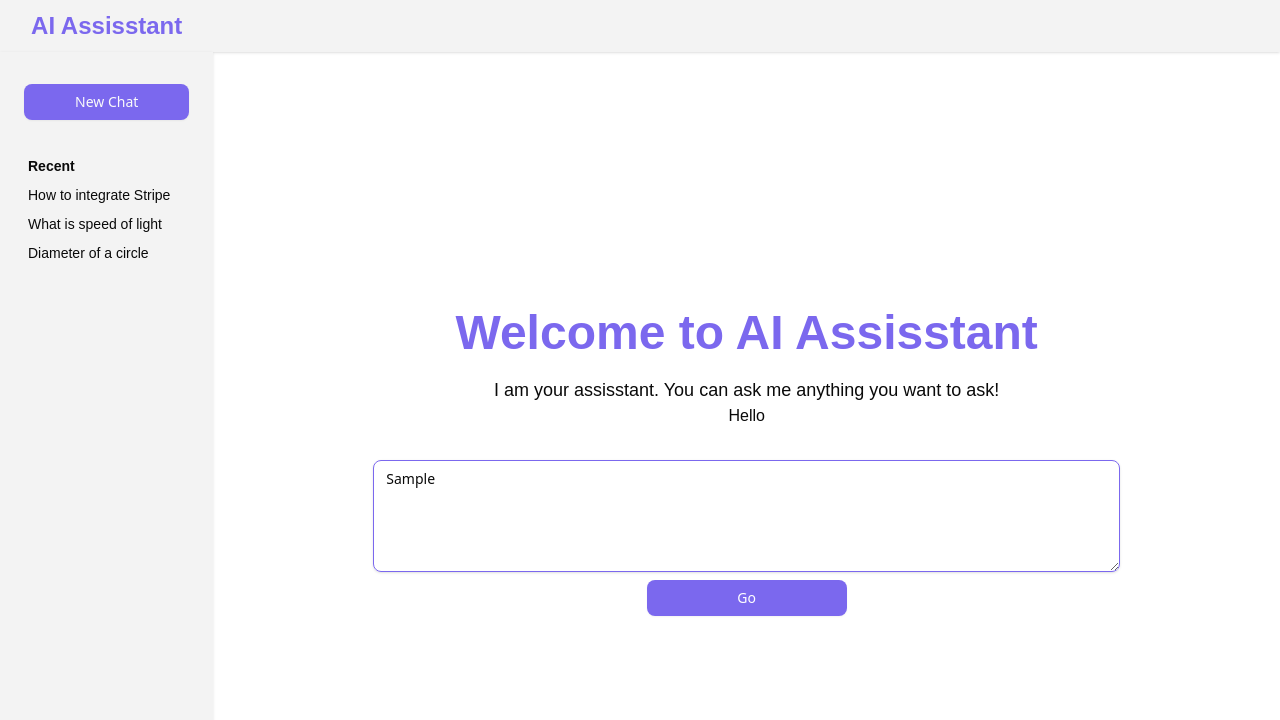
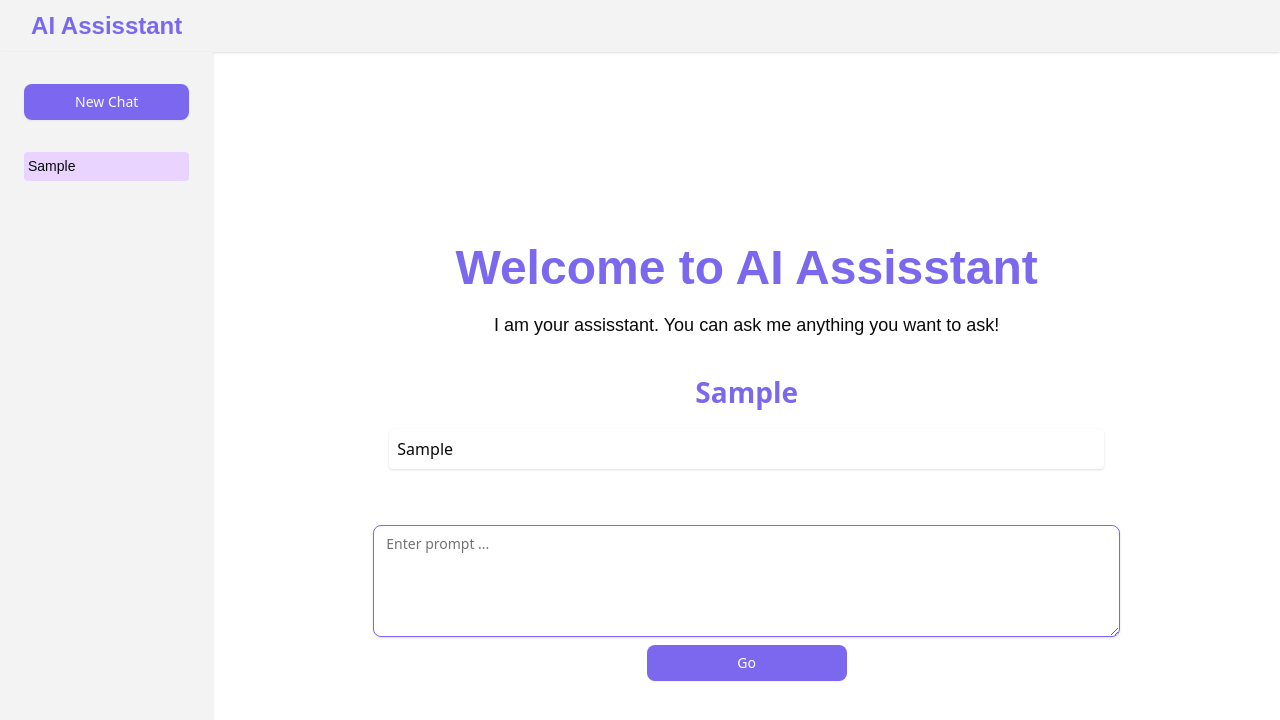
Before and after one commit to TayyabQ/ai-assisstant-client, a Next.js app: page /dashboard in a window 1280 px wide. Both pictures are taken after typing "Sample" into the empty fields and a click on the button "Go". Shown: the top 720 px of the page. Built offline with nearby package versions, Linux system fonts and the light colour scheme.

Commit message:
Functional chat interface (mock AI replies)

```diff
--- a/app/layout.tsx
+++ b/app/layout.tsx
@@ -1,6 +1,7 @@
 import type { Metadata } from "next";
 import "./globals.css";
 import SessionWrapper from "./SessionWrapper/page";
+import { ChatProvider } from "@/components/context_apis/chat_Context";
 
 export const metadata: Metadata = {
   title: "AI Assisstant",
@@ -15,9 +16,11 @@ export default function RootLayout({
   return (
     <html lang="en">
       <SessionWrapper>
-      <body>
-        {children}
-      </body>
+          <body>
+            <ChatProvider>
+              {children}
+            </ChatProvider>
+          </body>
       </SessionWrapper>
     </html>
   );
--- /dev/null
+++ b/components/context_apis/chat_Context.tsx
@@ -0,0 +1,104 @@
+'use client';
+
+import React, { createContext, useContext, useState, ReactNode, useEffect } from 'react';
+
+export type Chat = {
+  chatId: number;
+  chatTitle: string;
+  messages: string[];
+};
+
+type ChatContextType = {
+  chats: Chat[];
+  currentChatId: number | null;
+  addChat: (chatId: number, messages: string[], title: string) => void;
+  setCurrentChat: (chatId: number, messages: string[], title: string) => void;
+  updateName: (chatId: number, title: string) => void;
+  addMessage: (chatId: number, message: string) => void;
+  openChat: (chatId: number) => void;
+};
+
+const ChatContext = createContext<ChatContextType | undefined>(undefined);
+
+export const ChatProvider = ({ children }: { children: ReactNode }) => {
+  const [chats, setChats] = useState<Chat[]>([]);
+  const [currentChatId, setCurrentChatId] = useState<number | null>(null);
+
+  useEffect(() => {
+    const stored = localStorage.getItem("chats");
+    if (stored) {
+      const { data, timestamp } = JSON.parse(stored);
+      const now = Date.now();
+
+      // Chat will be automatically removed 24 hours
+      if (now - timestamp < 24 * 60 * 60 * 1000) {
+        setChats(data);
+      } else {
+        localStorage.removeItem('chats');
+      }
+    }
+  }, []);
+
+  useEffect(() => {
+    if (chats.length > 0) {
+      localStorage.setItem(
+        "chats",
+        JSON.stringify({ data: chats, timestamp: Date.now() })
+      );
+    }
+  }, [chats]);
+
+  const addChat = (chatId: number, messages: string[], title: string) => {
+    setChats((prev) => [...prev, { chatId, messages, chatTitle: title }]);
+    setCurrentChatId(chatId);
+  };
+
+  const setCurrentChat = (chatId: number, messages: string[], title: string) => {
+  setChats((prev) => {
+    const exists = prev.some((chat) => chat.chatId === chatId);
+
+    if (exists) {
+      return prev;
+    } else {
+      return [...prev, { chatId, messages, chatTitle: title }];
+    }
+  });
+
+  setCurrentChatId(chatId);
+};
+
+  const updateName = (chatId: number, title: string) => {
+    setChats((prev) =>
+      prev.map((chat) =>
+        chat.chatId === currentChatId ? { ...chat, chatTitle: title } : chat
+      )
+    );
+  };
+
+  const addMessage = (chatId: number, message: string) => {
+    setChats((prev) =>
+      prev.map((chat) =>
+        chat.chatId === chatId ? { ...chat, messages: [...chat.messages, message] } : chat
+      )
+    );
+  };
+
+  const openChat = (chatId: number) => {
+    setCurrentChatId(chatId);
+  };
+
+  return (
+    <ChatContext.Provider value={{ chats, currentChatId, addChat, setCurrentChat, updateName, addMessage, openChat }}>
+      {children}
+    </ChatContext.Provider>
+  );
+};
+
+export const useChatContext = () => {
+  const ctx = useContext(ChatContext);
+  if (!ctx)
+  {
+    throw new Error('useChatContext is not being be used inside ChatProvider');
+  }
+  return ctx;
+};
--- a/components/home/chat.tsx
+++ b/components/home/chat.tsx
@@ -1,17 +1,70 @@
-import React from 'react'
-import { Textarea } from '../ui/textarea'
-import { Button } from '../ui/button'
+import { useRef } from 'react';
+import { useChatContext } from '@/components/context_apis/chat_Context';
+import { Button } from '@/components/ui/button';
+import { Textarea } from '../ui/textarea';
 
 const Chat = () => {
+  const { chats, addChat, setCurrentChat, currentChatId, updateName, addMessage } = useChatContext();
+  const inputRef = useRef<HTMLTextAreaElement>(null);
+
+  const currentChat = chats.find((c) => c.chatId === currentChatId);
+
+  const handleSend = () => {
+    if (inputRef.current?.value && currentChat) {
+      addMessage(currentChat.chatId, inputRef.current.value);
+      updateName(currentChat.chatId, ``+inputRef.current.value);
+      inputRef.current.value = '';
+    }
+  };
+
+  const handleNewDefaultChat = () => {
+    if (inputRef.current?.value) {
+      const newId = chats.length + 1;
+      // Create a new chat
+      addChat(newId, [], ``+inputRef.current.value);
+      // Set it as current chat
+      setCurrentChat(newId, [], ``+inputRef.current.value);
+      if (inputRef.current?.value) {
+        addMessage(newId, inputRef.current.value);
+        inputRef.current.value = '';
+      }
+    }
+  };
+
+  if (!currentChat) {
+    return (
+      <div className='min-h-screen flex flex-col items-center justify-center px-10 md:px-20 lg:px-40'>
+        <p className='text-[24px] md:text-[28px] lg:text-[40px] xl:text-[48px] 2xl:text-[72px] text-header-purple font-bold my-2'>Welcome to AI Assisstant</p>
+        <p className='text-[11px] md:text-[18px] 2xl:text-[28px]'>I am your assisstant. You can ask me anything you want to ask!</p>
+        <Textarea ref={inputRef} className='min-h-28 2xl:min-h-40 mt-8 border-header-purple shadow-sm' placeholder='Enter prompt ...'/>
+        <Button onClick={handleNewDefaultChat} className='w-50 mt-2 2xl:text-[24px] bg-header-purple text-white' variant='default' size='default'>Go</Button>
+      </div>
+    )
+  }
+
   return (
     <div className='min-h-screen flex flex-col items-center justify-center px-10 md:px-20 lg:px-40'>
       <p className='text-[24px] md:text-[28px] lg:text-[40px] xl:text-[48px] 2xl:text-[72px] text-header-purple font-bold my-2'>Welcome to AI Assisstant</p>
       <p className='text-[11px] md:text-[18px] 2xl:text-[28px]'>I am your assisstant. You can ask me anything you want to ask!</p>
-      <p>Hello</p>
-      <Textarea className='min-h-28 2xl:min-h-40 mt-8 border-header-purple shadow-sm' placeholder='Enter prompt ...'/>
-      <Button className='w-50 mt-2 2xl:text-[24px] bg-header-purple text-white' variant='default' size='default'>Go</Button>
+
+      <div className="text-[14px] md:text-[24px] xl:text-[28px] 2xl:text-[36px] text-header-purple font-bold mt-8">
+        {currentChat.chatTitle}
+      </div>
+
+      <div
+        className="w-full overflow-y-auto p-4"
+      >
+        {currentChat.messages.map((msg, idx) => (
+          <div key={idx} className="p-2 mb-2 bg-white rounded shadow-sm">
+            {msg}
+          </div>
+        ))}
+      </div>
+
+      <Textarea ref={inputRef} className='min-h-28 2xl:min-h-40 mt-8 border-header-purple shadow-sm' placeholder='Enter prompt ...'/>
+      <Button onClick={handleSend} className='w-50 mt-2 2xl:text-[24px] bg-header-purple text-white' variant='default' size='default'>Go</Button>
     </div>
-  )
-}
+  );
+};
 
-export default Chat
+export default Chat;
--- a/components/home/header.tsx
+++ b/components/home/header.tsx
@@ -1,4 +1,3 @@
-import React from 'react'
 import SidebarToggle from './sidebar/sidebar_Toggle'
 
 const Header = () => {
--- a/components/home/sidebar/sidebar.tsx
+++ b/components/home/sidebar/sidebar.tsx
@@ -1,28 +1,28 @@
-import React from 'react'
 import { Button } from '@/components/ui/button'
+import { useChatContext } from '@/components/context_apis/chat_Context'
 
 const Sidebar = () => {
+  const { chats, addChat, openChat, currentChatId } = useChatContext();
+
+  const handleNewChat = () => {
+    const newId = chats.length + 1;
+    addChat(newId, [], `Chat ${newId}`);
+  };
+
   return (
     <div className='min-h-screen flex flex-col items-center justify-start py-4 px-2 bg-gray-background shadow-sm'>
       <div className='w-full p-4'>
-        <Button className='w-full 2xl:text-[24px] bg-header-purple' variant='default' size='default'>New Chat</Button>
+        <Button className='w-full 2xl:text-[24px] bg-header-purple' variant='default' size='default' onClick={handleNewChat}>New Chat</Button>
       </div>
       <div className='w-full flex flex-col items-center justify-center p-4'>
-        <div className='w-full text-[14px] flex items-center justify-start p-1'>
-          <p className='font-bold 2xl:text-[18px]'>Recent</p>
-        </div>
-        <div className='w-full text-[14px] flex items-center justify-start p-1'>
-          <p className='2xl:text-[18px]'>How to integrate Stripe</p>
-        </div>
-        <div className='w-full text-[14px] flex items-center justify-start p-1'>
-          <p className='2xl:text-[18px]'>What is speed of light</p>
-        </div>
-        <div className='w-full text-[14px] flex items-center justify-start p-1'>
-          <p className='2xl:text-[18px]'>Diameter of a circle</p>
-        </div>
+        {chats.map((chat) => (
+          <div key={chat.chatId} className={`w-full text-[14px] flex items-center justify-start p-1 cursor-pointer ${currentChatId === chat.chatId ? 'bg-purple-200 rounded' : ''}`} onClick={() => openChat(chat.chatId)}>
+            <p className='2xl:text-[18px]'>{chat.chatTitle}</p>
+          </div>
+        ))}
       </div>
     </div>
-  )
-}
+  );
+};
 
-export default Sidebar
+export default Sidebar;
--- a/components/home/sidebar/sidebar_Mobile.tsx
+++ b/components/home/sidebar/sidebar_Mobile.tsx
@@ -1,25 +1,26 @@
-import React from 'react'
 import { Button } from '@/components/ui/button'
+import { useChatContext } from '@/components/context_apis/chat_Context'
 
 const Sidebar_Mobile = () => {
+
+  const { chats, addChat, openChat, currentChatId } = useChatContext();
+
+  const handleNewChat = () => {
+    const newId = chats.length + 1;
+    addChat(newId, [], `Chat ${newId}`);
+  };
+
   return (
     <div className='w-[60%] absolute left-0 top-10 min-h-screen flex flex-col items-center justify-start py-4 px-2 bg-gray-background shadow-sm'>
       <div className='w-full p-4'>
-        <Button className='w-full bg-header-purple' variant='default' size='default'>New Chat</Button>
+        <Button className='w-full bg-header-purple' variant='default' size='default' onClick={handleNewChat}>New Chat</Button>
       </div>
       <div className='w-full flex flex-col items-center justify-center p-4'>
-        <div className='w-full text-[14px] flex items-center justify-start p-1'>
-          <p className='font-bold'>Recent</p>
-        </div>
-        <div className='w-full text-[14px] flex items-center justify-start p-1'>
-          <p>How to integrate Stripe</p>
-        </div>
-        <div className='w-full text-[14px] flex items-center justify-start p-1'>
-          <p>What is speed of light</p>
-        </div>
-        <div className='w-full text-[14px] flex items-center justify-start p-1'>
-          <p>Diameter of a circle</p>
-        </div>
+         {chats.map((chat) => (
+          <div key={chat.chatId} className={`w-full text-[14px] flex items-center justify-start p-1 cursor-pointer ${currentChatId === chat.chatId ? 'bg-purple-200 rounded' : ''}`} onClick={() => openChat(chat.chatId)}>
+            <p className='2xl:text-[18px]'>{chat.chatTitle}</p>
+          </div>
+        ))}
       </div>
     </div>
   )
```
Also changed, not shown: app/page.tsx (+0 -12 lines).
